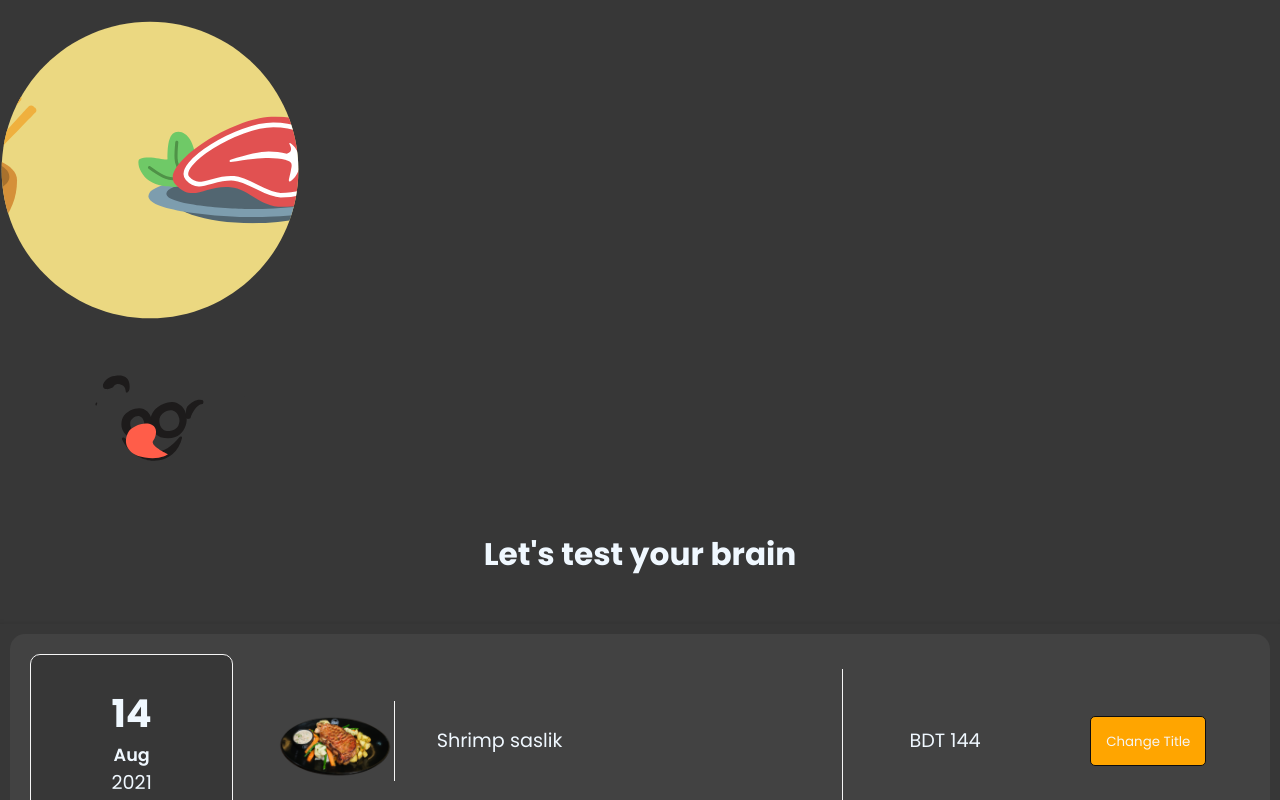
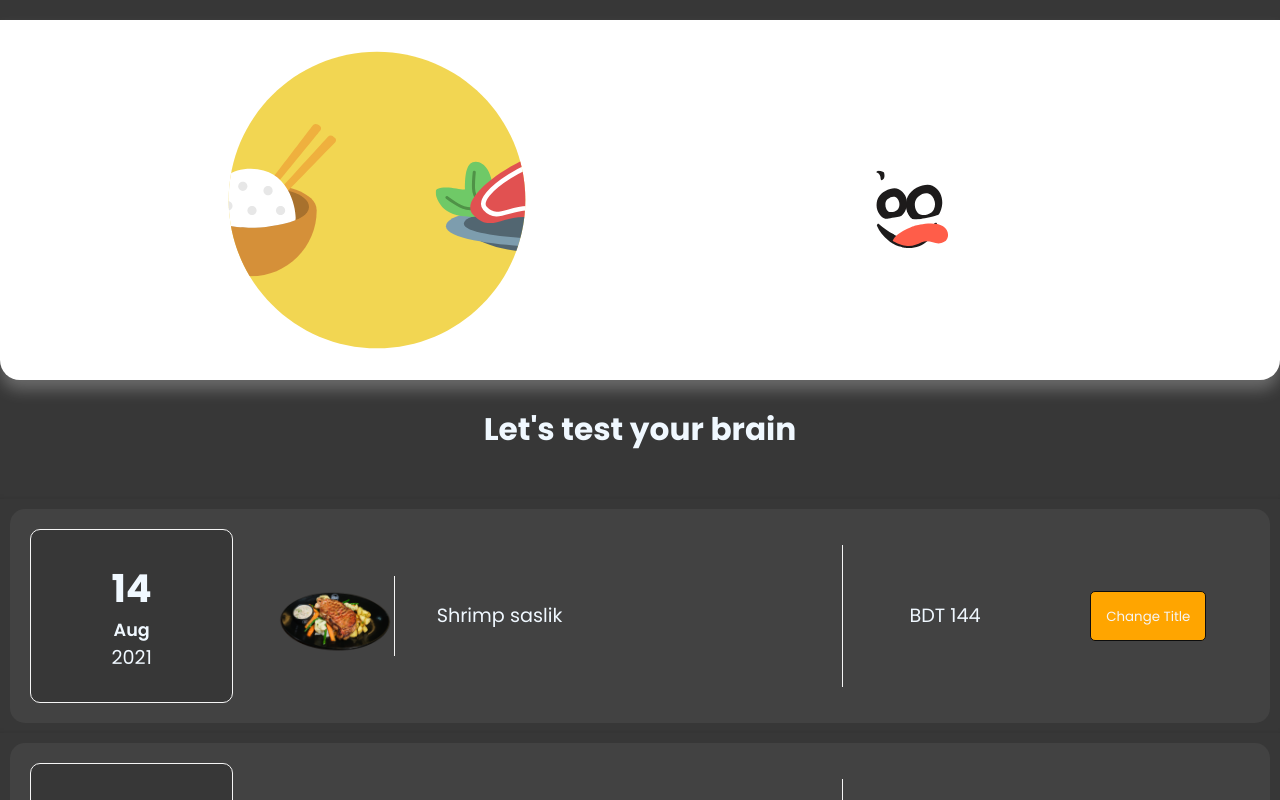
Before and after one commit to atiqisrak/React-Journey, a React (Create React App) app: page / in a window 1280 px wide. Shown: the top 800 px of the page. Built offline with nearby package versions, Linux system fonts and the light colour scheme.

Commit message:
lotties fixed

```diff
--- a/src/App.css
+++ b/src/App.css
@@ -36,10 +36,3 @@
     transform: rotate(360deg);
   }
 }
-
-.lottie-container{
-  display: flex;
-}
-.lottie1, .lottie2{
-  width: 50%;
-}
--- a/src/App.js
+++ b/src/App.js
@@ -1,8 +1,8 @@
 import React from "react";
 import Card from "./components/UI/Card";
 import Expenses from "./components/Expenses/Expenses";
-import Lottief1 from "./components/UI/Lotties1";
-import Lottief2 from "./components/UI/Lotties2";
+import './App.css'
+import LottieController from './components/UI/LottieController'
 // import ExpenseItem from './components/ExpenseItem';
 
 const App = () => {
@@ -47,14 +47,7 @@ const App = () => {
   return (
     <Card>
       <div className="intro">
-        <div className="lottie-container">
-          <div className="lottie1">
-            <Lottief1 />
-          </div>
-          <div className="lottie2">
-            <Lottief2 />
-          </div>
-        </div>
+        <LottieController />
         <h2>Let's test your brain</h2>
       </div>
       <Expenses items={items} />
--- /dev/null
+++ b/src/components/UI/LottieController.css
@@ -0,0 +1,8 @@
+.lottie-container{
+    display: flex;
+    justify-content: space-evenly;
+    background: #ffffff;
+    padding: 30px 0;
+    border-radius: 0 0 20px 20px;
+    box-shadow: 0 10px 15px #ffffff40;
+  }
--- /dev/null
+++ b/src/components/UI/LottieController.js
@@ -0,0 +1,15 @@
+import React from "react";
+import Lottief1 from "./Lotties1";
+import Lottief2 from "./Lotties2";
+import './LottieController.css'
+
+const LottieController = (props) => {
+    return(
+        <div className="lottie-container">
+            <Lottief1 />
+            <Lottief2 />
+        </div>
+    );
+}
+
+export default LottieController;
--- a/src/components/UI/Lotties1.js
+++ b/src/components/UI/Lotties1.js
@@ -17,11 +17,7 @@ const Lottief1 = (props) => {
     }, [])
 
     return (
-        <div className="lottie-container">
-            <div className="lf-container">
-                <div className="lf1" ref={container}></div>
-            </div>
-        </div>
+        <div className="lf1" ref={container}></div>
     );
 }
 
--- a/src/components/UI/Lotties2.js
+++ b/src/components/UI/Lotties2.js
@@ -16,11 +16,7 @@ const Lottief2 = (props) => {
     }, [])
 
     return (
-        <div className="lottie-container">
-            <div className="lf-container">
-                <div className="lf2" ref={container}></div>
-            </div>
-        </div>
+        <div className="lf2" ref={container}></div>
     );
 }
 
--- a/src/components/UI/lottier.css
+++ b/src/components/UI/lottier.css
@@ -1,4 +1,5 @@
-.lf-container{
+.lf1,.lf2{
+    display: flex;
     width: 300px;
     height: auto;
 }
```
